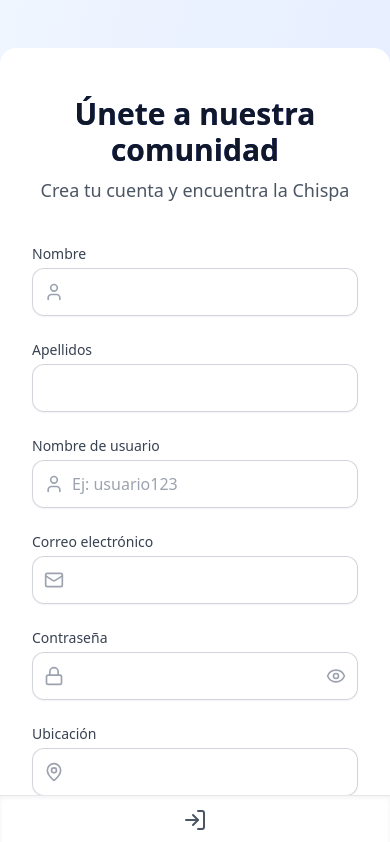
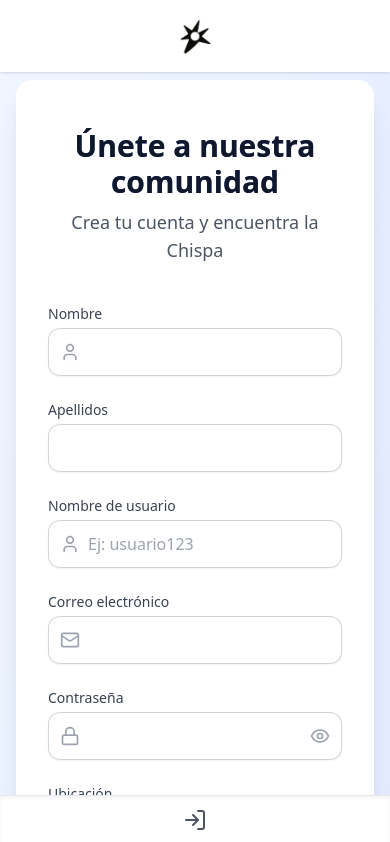
Before and after one commit to JaviDaw1/chispa-app1, a React (Vite) app: page /signup in a window 390 px wide. Shown: the top 842 px of the page. Built offline with nearby package versions, Linux system fonts and the light colour scheme; the HTML template or start-up script is replaced by a standard one.

Commit message:
[chs] fix css errors

```diff
--- a/src/pages/CreateProfile.jsx
+++ b/src/pages/CreateProfile.jsx
@@ -125,9 +125,9 @@ export default function CreateProfile() {
   }
 
   return (
-    <div className="flex flex-col min-h-screen">
+    <div className="flex flex-col min-h-screen bg-gray-100">
       <Header />
-      <div className="flex flex-1 items-center justify-center py-8 bg-gray-100">
+      <div className="flex-grow flex items-center justify-center px-4 sm:px-6 lg:px-8 lg:pt-20 pb-16 pt-4">
         <form
           onSubmit={handleSubmit}
           className="bg-white p-6 rounded-lg shadow-md w-full max-w-md"
--- a/src/pages/Login.jsx
+++ b/src/pages/Login.jsx
@@ -4,6 +4,7 @@ import Header from '../components/Header';
 import AuthService from '../services/AuthService';
 import Divider from '../components/Divider';
 import Alert from '../components/Alert';
+import Logo from '../../public/images/logo.jpg'
 import { Mail, Lock, Eye, EyeOff } from 'lucide-react';
 
 export default function Login() {
@@ -36,6 +37,13 @@ export default function Login() {
   return (
     <div className="min-h-screen bg-gradient-to-br from-blue-50 to-indigo-100 flex flex-col">
       <Header />
+      <div className="lg:hidden fixed top-0 left-0 w-full flex justify-center bg-white shadow z-40 py-2">
+        <img
+          src={Logo}
+          alt="Chispa logo"
+          className="h-14"
+        />
+      </div>
       <div className="flex-grow flex items-center justify-center px-4 sm:px-6 lg:px-8">
         <div className="bg-white px-8 py-10 shadow-xl rounded-2xl w-full max-w-md space-y-6">
           <div className="text-center">
--- a/src/pages/SignUp.jsx
+++ b/src/pages/SignUp.jsx
@@ -3,7 +3,7 @@ import { useNavigate, Link } from 'react-router-dom';
 import AuthService from '../services/AuthService';
 import Divider from '../components/Divider';
 import Header from '../components/Header';
-import Alert from '../components/Alert';
+import Logo from '../../public/images/logo.jpg'
 import { Eye, EyeOff, User, Mail, Lock, MapPin, Calendar, Heart, Smile } from 'lucide-react';
 
 const authService = new AuthService();
@@ -110,7 +110,14 @@ export default function SignUp() {
   return (
     <div className="min-h-screen bg-gradient-to-br from-blue-50 to-indigo-100">
       <Header />
-      <div className="flex flex-col justify-center py-12 sm:px-6 lg:px-8">
+      <div className="lg:hidden fixed top-0 left-0 w-full flex justify-center bg-white shadow z-40 py-2">
+        <img
+          src={Logo}
+          alt="Chispa logo"
+          className="h-14"
+        />
+      </div>
+      <div className="flex-grow flex items-center justify-center px-4 sm:px-6 lg:px-8 pt-20 pb-16">
         <div className="sm:mx-auto sm:w-full sm:max-w-3xl">
           <div className="bg-white px-8 py-12 shadow-xl rounded-2xl sm:px-12">
             <div className="text-center mb-10">
```
